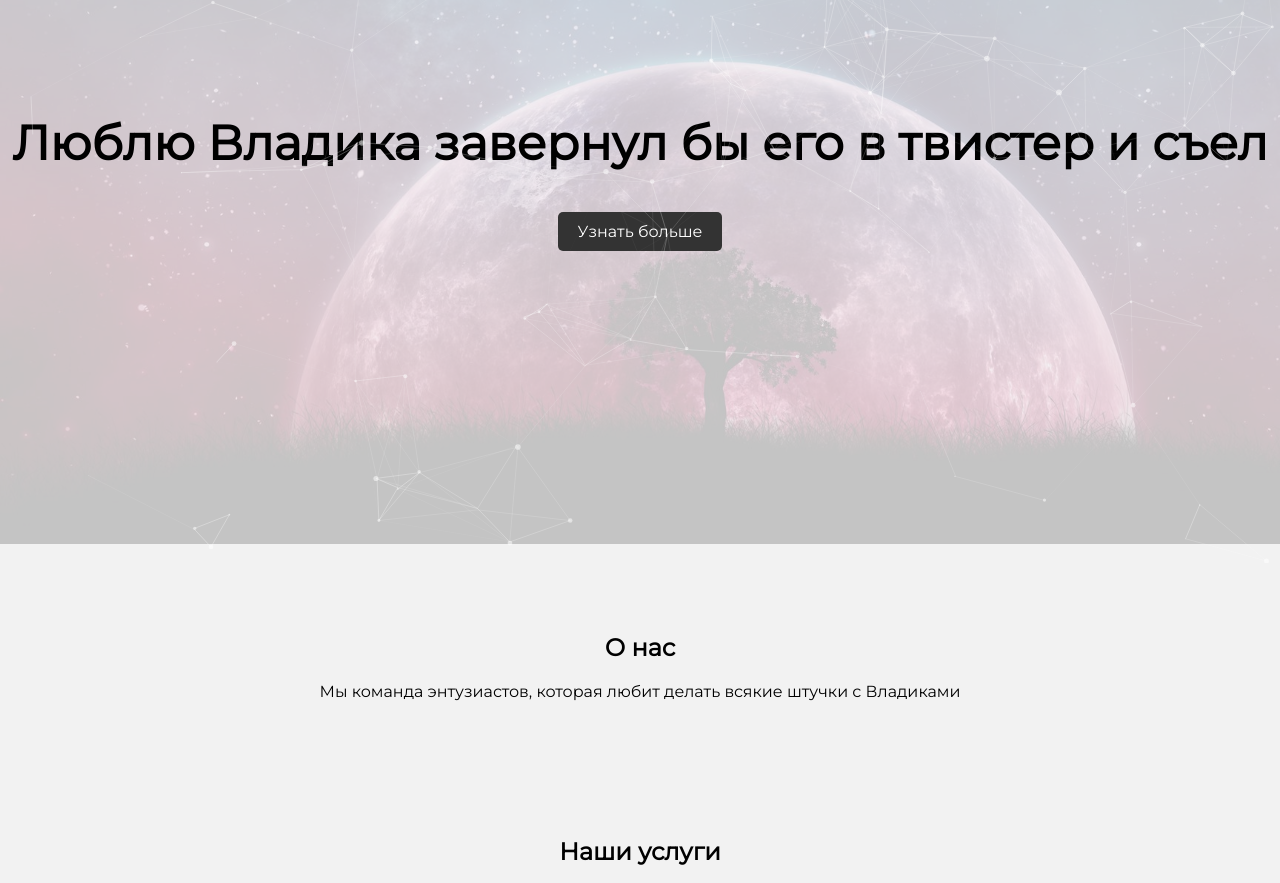
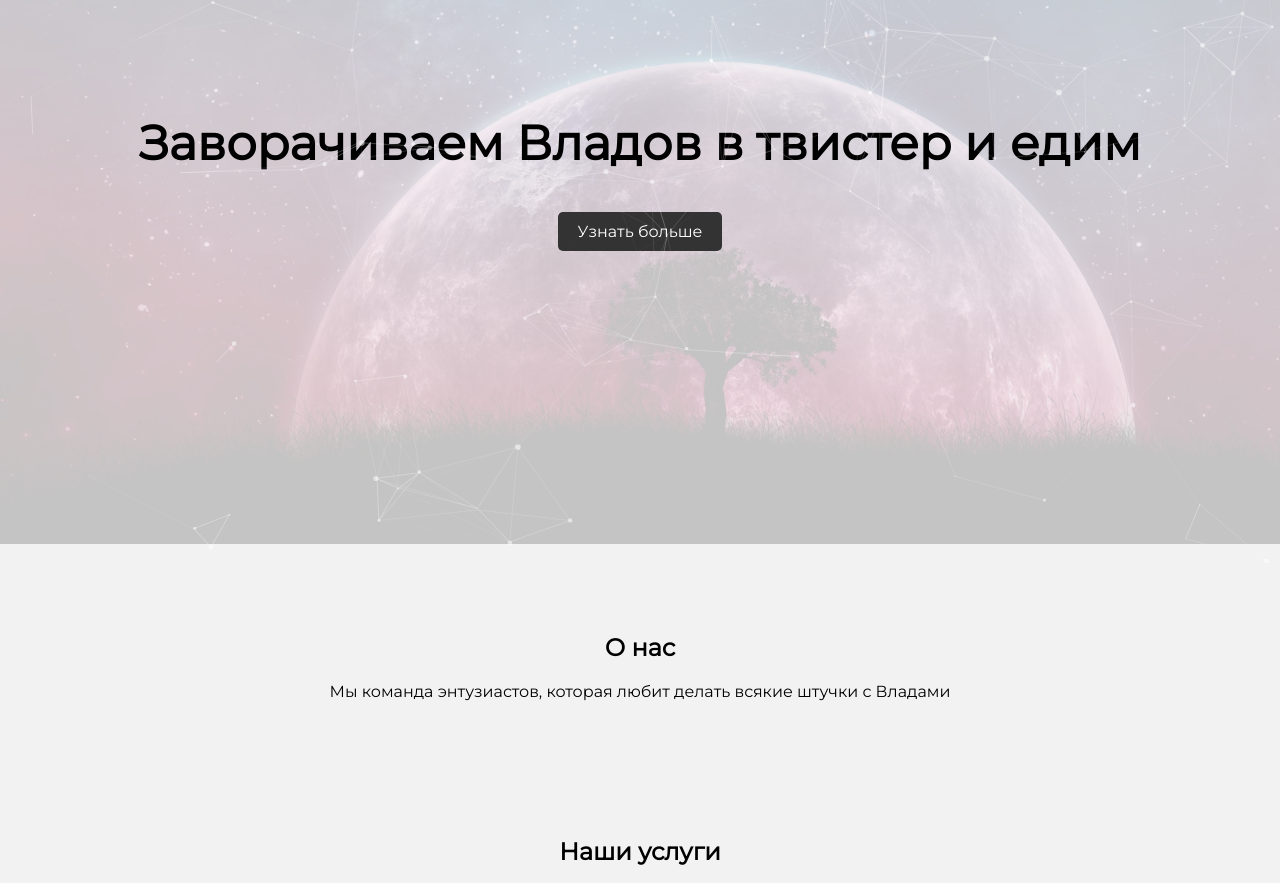
Before and after one commit to Admi-NW/Vlad-twister, a plain HTML site: page index.html in a window 1280 px wide. Shown: the part 256-1139 px from the top of the page. Drawn offline with nearby package versions, Linux system fonts and the light colour scheme.

Commit message:
Update index.html

```diff
--- a/index.html
+++ b/index.html
@@ -20,12 +20,12 @@
     </header>
     <section id="home">
         <div class="particles" id="particles-js"></div>
-        <h1>Люблю Владика завернул бы его в твистер и съел</h1>
+        <h1>Заворачиваем Владов в твистер и едим</h1>
         <a href="#about" class="btn">Узнать больше</a>
     </section>
     <section id="about">
         <h2>О нас</h2>
-        <p>Мы команда энтузиастов, которая любит делать всякие штучки с Владиками</p>
+        <p>Мы команда энтузиастов, которая любит делать всякие штучки с Владами</p>
     </section>
     <section id="services">
         <h2>Наши услуги</h2>
```
